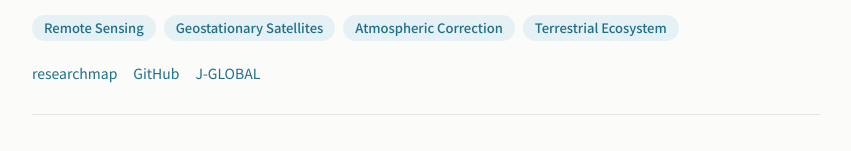
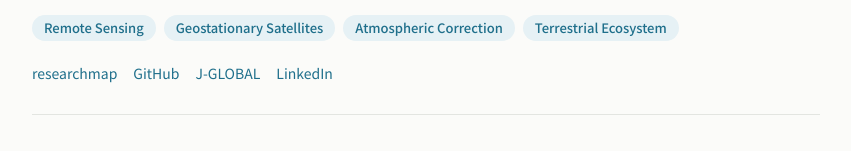
Before and after one commit to rysk-aporia/rysk-aporia.github.io, a plain HTML site: page index.html in a window 1280 px wide. Shown: the part 244-395 px from the top of the page, without its empty margins (214-1065 px from the left). Drawn offline with Linux system fonts and the light colour scheme.

Commit message:
Add LinkedIn link
Co-Authored-By: Claude Opus 5.5 <noreply@anthropic.com>

```diff
--- a/index.html
+++ b/index.html
@@ -109,6 +109,7 @@
       <a href="https://researchmap.jp/tanakaryosuke" target="_blank" rel="noopener">researchmap</a>
       <a href="https://github.com/rysk-aporia" target="_blank" rel="noopener">GitHub</a>
       <a href="https://jglobal.jst.go.jp/detail?JGLOBAL_ID=202601003372115679" target="_blank" rel="noopener">J-GLOBAL</a>
+      <a href="https://www.linkedin.com/in/ryosuke-tanaka-3625513b3/" target="_blank" rel="noopener">LinkedIn</a>
     </div>
   </div>
 
```
